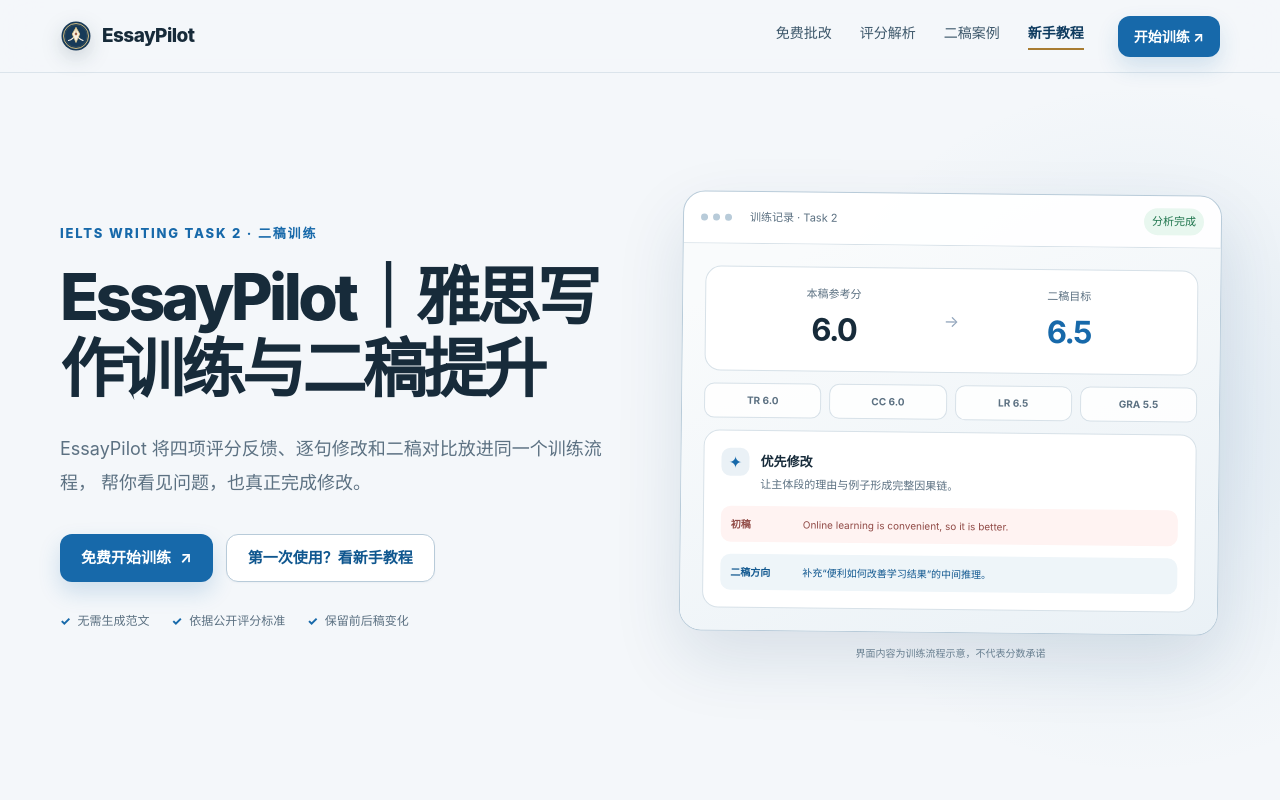
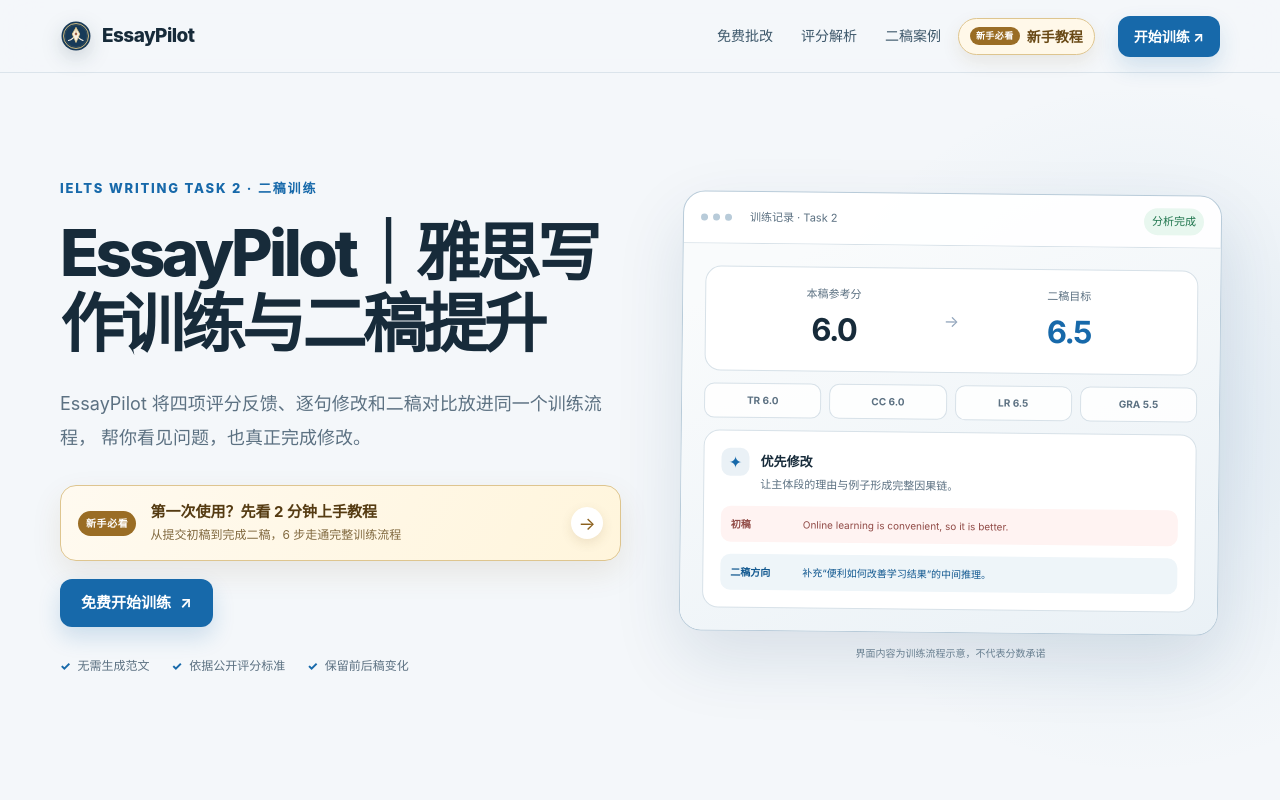
Before and after one commit to tornado266/EssayPilot-SEO, a Next.js app: page / in a window 1280 px wide. Shown: the top 800 px of the page. Built offline with nearby package versions, Linux system fonts and the light colour scheme.

Commit message:
Highlight the beginner tutorial

```diff
--- a/app/globals.css
+++ b/app/globals.css
@@ -43,9 +43,23 @@
   filter: drop-shadow(0 7px 10px rgba(7, 27, 46, .17));
 }
 nav { display: flex; gap: 28px; margin-left: auto; }
-nav a { color: #3d586b; font-size: 14px; font-weight: 580; transition: color .2s ease; }
+nav a { color: #3d586b; font-size: 14px; font-weight: 580; transition: color .2s ease, transform .2s ease, box-shadow .2s ease; }
 nav a:hover { color: var(--blue); }
-nav a[href="/methodology"] { padding-bottom: 5px; border-bottom: 2px solid #a87c32; color: var(--navy); font-weight: 760; }
+nav .nav-tutorial-link {
+  display: inline-flex;
+  align-items: center;
+  gap: 7px;
+  margin: -7px -11px;
+  padding: 7px 11px;
+  border: 1px solid #dec58f;
+  border-radius: 999px;
+  background: #fff8e9;
+  color: #694915;
+  box-shadow: 0 7px 18px rgba(118, 81, 22, .1);
+  font-weight: 760;
+}
+nav .nav-tutorial-link:hover { color: #694915; transform: translateY(-1px); box-shadow: 0 9px 22px rgba(118, 81, 22, .15); }
+.nav-tutorial-badge { padding: 2px 6px; border-radius: 999px; background: #9a6d25; color: white; font-size: 9px; font-weight: 820; letter-spacing: .05em; }
 .header-cta { padding: 10px 16px; border-radius: 12px; background: var(--blue); color: white; box-shadow: 0 10px 22px rgba(23, 105, 170, .16); font-size: 14px; font-weight: 650; }
 
 .hero {
@@ -74,7 +88,28 @@
 .hero h1 { margin: 0; max-width: 650px; font-size: clamp(47px, 5vw, 70px); line-height: 1.12; letter-spacing: -.055em; font-weight: 790; }
 .hero h1 span { color: var(--blue); }
 .hero-lead { max-width: 620px; margin: 27px 0 0; color: var(--muted); font-size: 18px; line-height: 1.9; }
-.hero-actions { display: flex; flex-wrap: wrap; gap: 13px; margin-top: 34px; }
+.tutorial-spotlight {
+  display: grid;
+  grid-template-columns: auto 1fr auto;
+  align-items: center;
+  gap: 14px;
+  max-width: 600px;
+  margin-top: 30px;
+  padding: 15px 17px;
+  border: 1px solid #dec58f;
+  border-radius: 16px;
+  background: linear-gradient(120deg, #fffaf0, #fff5dc);
+  box-shadow: 0 12px 30px rgba(118, 81, 22, .1);
+  transition: transform .2s ease, border-color .2s ease, box-shadow .2s ease;
+}
+.tutorial-spotlight:hover { transform: translateY(-2px); border-color: #c99f50; box-shadow: 0 16px 34px rgba(118, 81, 22, .15); }
+.tutorial-spotlight:focus-visible, .nav-tutorial-link:focus-visible { outline: 3px solid rgba(23, 105, 170, .3); outline-offset: 3px; }
+.tutorial-spotlight-badge { padding: 5px 8px; border-radius: 999px; background: #9a6d25; color: white; font-size: 10px; font-weight: 820; letter-spacing: .06em; white-space: nowrap; }
+.tutorial-spotlight-copy { display: grid; gap: 4px; }
+.tutorial-spotlight-copy strong { color: #553b12; font-size: 15px; line-height: 1.4; }
+.tutorial-spotlight-copy small { color: #80683e; font-size: 12px; line-height: 1.55; }
+.tutorial-spotlight-arrow { display: grid; place-items: center; width: 32px; height: 32px; border-radius: 50%; background: white; color: #8c611e; box-shadow: 0 4px 12px rgba(118, 81, 22, .12); font-size: 18px; }
+.hero-actions { display: flex; flex-wrap: wrap; gap: 13px; margin-top: 18px; }
 .button { display: inline-flex; align-items: center; justify-content: center; gap: 9px; min-height: 48px; padding: 0 21px; border-radius: 12px; font-size: 15px; font-weight: 700; transition: transform .2s ease, box-shadow .2s ease; }
 .button:hover { transform: translateY(-2px); }
 .button-primary { color: white; background: var(--blue); box-shadow: 0 10px 22px rgba(23, 105, 170, .18); }
@@ -336,6 +371,10 @@
   .hero { padding-top: 62px; padding-bottom: 56px; }
   .hero h1 { font-size: 43px; }
   .hero-lead { font-size: 16px; }
+  .tutorial-spotlight { gap: 11px; padding: 14px; }
+  .tutorial-spotlight-copy strong { font-size: 14px; }
+  .tutorial-spotlight-copy small { font-size: 11px; }
+  .tutorial-spotlight-arrow { width: 28px; height: 28px; }
   .button { width: 100%; }
   .trust-row { display: grid; }
   .demo-body { padding: 13px; }
--- a/app/layout.tsx
+++ b/app/layout.tsx
@@ -60,7 +60,14 @@
         </Link>
         <nav aria-label="主导航">
           {navItems.map(([label, href]) => (
-            <Link href={href} key={href}>{label}</Link>
+            <Link
+              className={href === "/methodology" ? "nav-tutorial-link" : undefined}
+              href={href}
+              key={href}
+            >
+              {href === "/methodology" && <span className="nav-tutorial-badge">新手必看</span>}
+              {label}
+            </Link>
           ))}
         </nav>
         <a className="header-cta" href={appUrl} target="_blank" rel="noreferrer">
--- a/app/page.tsx
+++ b/app/page.tsx
@@ -97,6 +97,18 @@
             EssayPilot 将四项评分反馈、逐句修改和二稿对比放进同一个训练流程，
             帮你看见问题，也真正完成修改。
           </p>
+          <Link
+            className="tutorial-spotlight"
+            href="/methodology"
+            aria-label="新手必看：第一次使用 EssayPilot，先看 2 分钟上手教程"
+          >
+            <span className="tutorial-spotlight-badge">新手必看</span>
+            <span className="tutorial-spotlight-copy">
+              <strong>第一次使用？先看 2 分钟上手教程</strong>
+              <small>从提交初稿到完成二稿，6 步走通完整训练流程</small>
+            </span>
+            <span className="tutorial-spotlight-arrow" aria-hidden="true">→</span>
+          </Link>
           <div className="hero-actions">
             <a
               className="button button-primary"
@@ -106,9 +118,6 @@
             >
               免费开始训练 <span aria-hidden="true">↗</span>
             </a>
-            <Link className="button button-secondary" href="/methodology">
-              第一次使用？看新手教程
-            </Link>
           </div>
           <ul className="trust-row" aria-label="产品特点">
             <li>无需生成范文</li>
```
Also changed, not shown: 1 other file (tests, documents, lock files or other folders).
